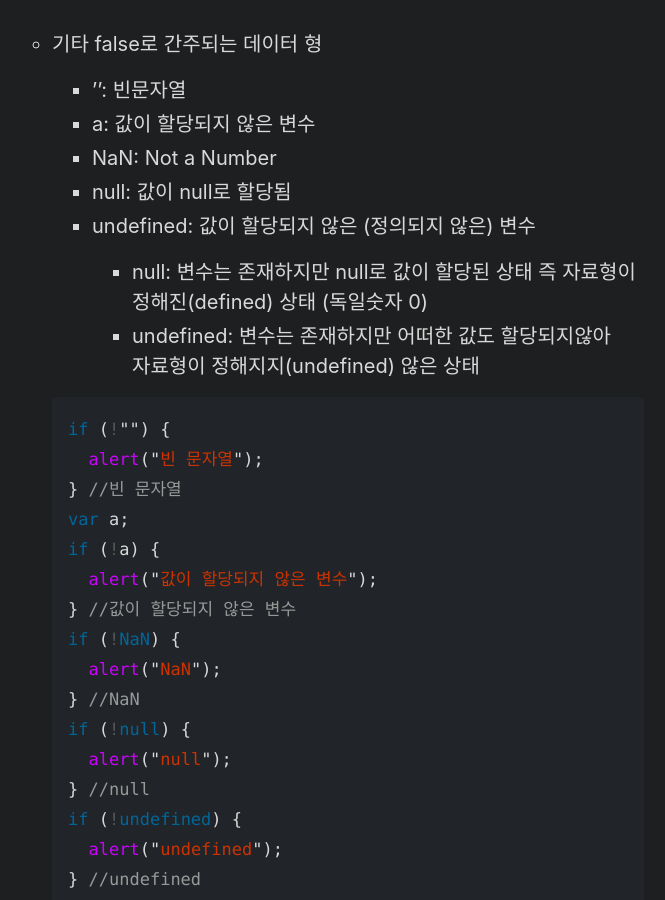
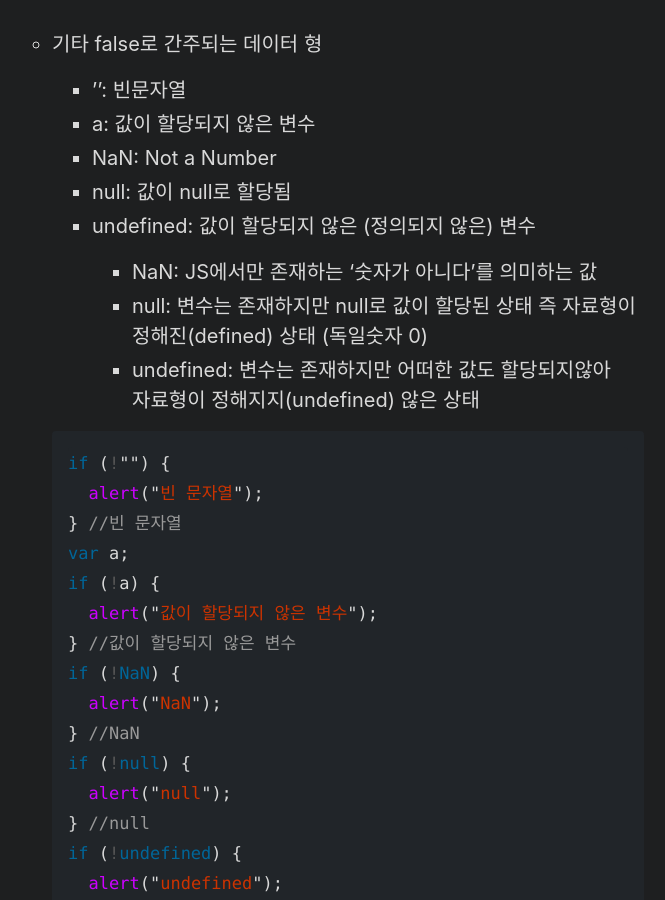
Before and after one commit to Dev-Dotoli/dev-dotoli.github.com, a Jekyll site: the page built from _posts/2022-03-04-JS-12.md, in a window 1280 px wide and 900 px high, scrolled down 1544 px. Shown: the whole window, without its empty margins (332-997 px from the left). Built offline with Jekyll 4.4.1, drawn with Linux system fonts in a browser that asks for light colours.

Commit message:
Docs: WIP add NaN

```diff
--- a/_posts/2022-03-04-JS-12.md
+++ b/_posts/2022-03-04-JS-12.md
@@ -63,6 +63,8 @@ demo8.html
     - null: 값이 null로 할당됨
     - undefined: 값이 할당되지 않은 (정의되지 않은) 변수
 
+      - NaN:
+        JS에서만 존재하는 '숫자가 아니다'를 의미하는 값
       - null:
         변수는 존재하지만 null로 값이 할당된 상태
         즉 자료형이 정해진(defined) 상태 (독일숫자 0)
```
